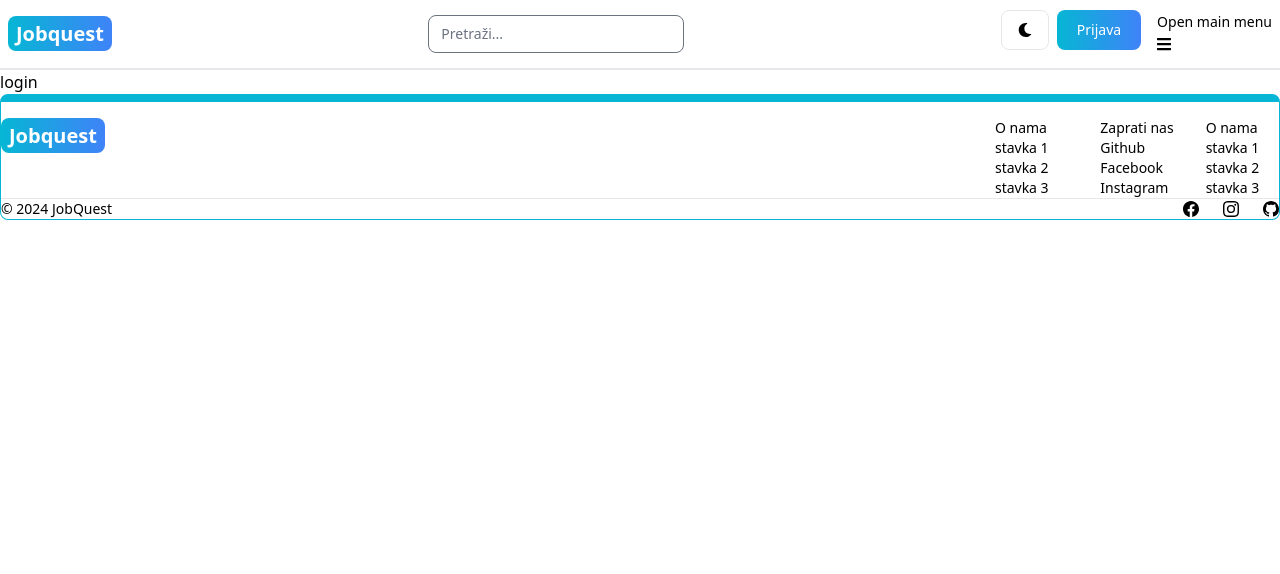
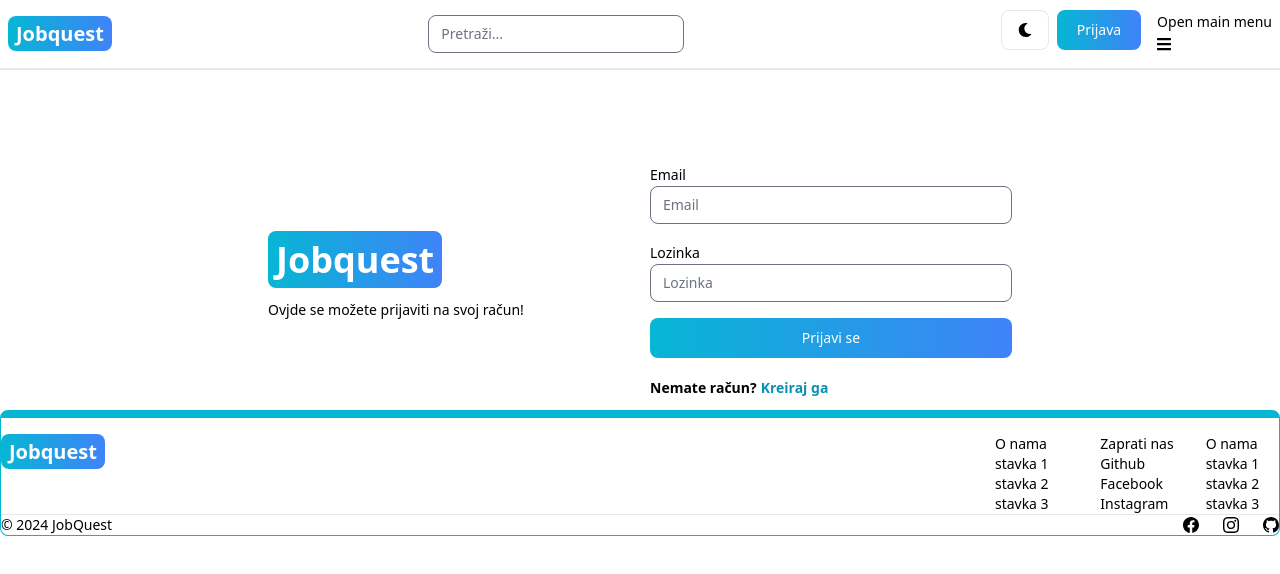
Before and after one commit to randimohorovic/Frontend, a React (Vite) app in the folder Jobquest/: page /log-in in a window 1280 px wide. Shown: the top 574 px of the page. Built offline with nearby package versions, Linux system fonts and the light colour scheme.

Commit message:
log-in view
log-in komponenta,
doradit home i funkcije za projekt.

```diff
--- a/Jobquest/src/components/Baner.jsx
+++ b/Jobquest/src/components/Baner.jsx
@@ -40,7 +40,7 @@ export default function Baner() {
         >
           <FaMoon />
         </Button>
-        <Link to="/sign-in">
+        <Link to="/log-in">
           <button
             type="button"
             className="text-white bg-gradient-to-r from-cyan-500 to-blue-500 hover:bg-gradient-to-bl focus:ring-4 focus:outline-none focus:ring-cyan-300 dark:focus:ring-cyan-800  hidden sm:inline font-medium rounded-lg text-sm px-5 py-2.5 text-center me-2 mb-2"
--- a/Jobquest/src/views/Login.jsx
+++ b/Jobquest/src/views/Login.jsx
@@ -1,5 +1,102 @@
-import React from "react";
+import { useState } from "react";
+import { Label, TextInput } from "flowbite-react";
+import { Link, useNavigate } from "react-router-dom";
 
-export default function Login() {
-  return <div>login</div>;
+export default function LogIn() {
+  const [userData, setUserData] = useState({});
+  const [error, setError] = useState("");
+  const navigate = useNavigate();
+
+  const handleChange = (e) => {
+    setUserData({
+      ...userData,
+      [e.target.id]: e.target.value.trim(),
+    });
+  };
+
+  const handleSubmit = async (e) => {
+    e.preventDefault();
+
+    if (!userData.email || !userData.password) {
+      return setError("ispuni sva polja!");
+    }
+
+    try {
+      setError(null);
+      const res = await fetch("/backend/auth/login", {
+        method: "POST",
+        headers: { "Content-Type": "application/json" },
+        body: JSON.stringify(userData),
+      });
+
+      const data = await res.json();
+      console.log("Response Data:", data);
+
+      if (data.success === false) {
+        return setError(data.message);
+      }
+      if (res.ok) {
+        navigate("/");
+      }
+    } catch (err) {
+      console.error("Error:", err);
+      setError(error.message);
+    }
+  };
+
+  return (
+    <div className="main-h-screen mt-20">
+      <div className="flex p-3 max-w-3xl mx-auto flex-col md:flex-row md:items-center gap-5">
+        {/* Left side */}
+        <div className="flex-1">
+          <Link to="/" className="text-4xl font-bold">
+            <span className="px-2 py-1 bg-gradient-to-r from-cyan-500 to-blue-500 rounded-lg text-white">
+              Jobquest
+            </span>
+          </Link>
+          <p className="text-sm mt-5">
+            Ovjde se možete prijaviti na svoj račun!
+          </p>
+        </div>
+
+        {/* Right side */}
+        <div className="flex-1">
+          <form onSubmit={handleSubmit} className="flex flex-col gap-4">
+            {error && <div className="text-red-500">{error.message}</div>}
+
+            <div>
+              <Label value="Email" />
+              <TextInput
+                type="email"
+                placeholder="Email"
+                id="email"
+                onChange={handleChange}
+              />
+            </div>
+            <div>
+              <Label value="Lozinka" />
+              <TextInput
+                type="password"
+                placeholder="Lozinka"
+                id="password"
+                onChange={handleChange}
+              />
+            </div>
+            <button
+              type="submit"
+              className="text-white bg-gradient-to-r from-cyan-500 to-blue-500 hover:bg-gradient-to-bl focus:ring-4 focus:outline-none focus:ring-cyan-300 dark:focus:ring-cyan-800 font-medium rounded-lg text-sm px-5 py-2.5 text-center mb-2"
+            >
+              Prijavi se
+            </button>
+          </form>
+          <div className="flex gap-1 mt-3 text-sm font-bold">
+            <p>Nemate račun? </p>
+            <Link to="/sign-up">
+              <span className="text-cyan-600">Kreiraj ga</span>
+            </Link>
+          </div>
+        </div>
+      </div>
+    </div>
+  );
 }
--- a/Jobquest/src/views/SignUp.jsx
+++ b/Jobquest/src/views/SignUp.jsx
@@ -16,7 +16,7 @@ export default function SignUp() {
 
   const handleSubmit = async (e) => {
     e.preventDefault();
-    // setError(""); // Clear previous error
+
     if (!userData.username || !userData.email || !userData.password) {
       return setError("ispuni sva polja!");
     }
@@ -30,16 +30,16 @@ export default function SignUp() {
       });
 
       const data = await res.json();
-      console.log("Response Data:", data); // Debugging: log the response data
+      console.log("Response Data:", data);
 
       if (data.success === false) {
         return setError(data.message);
       }
       if (res.ok) {
-        navigate("/sign-in");
+        navigate("/log-in");
       }
     } catch (err) {
-      console.error("Error:", err); // Debugging: log any error
+      console.error("Error:", err);
       setError(error.message);
     }
   };
```
Also changed, not shown: 1 other file (tests, documents, lock files or other folders).
